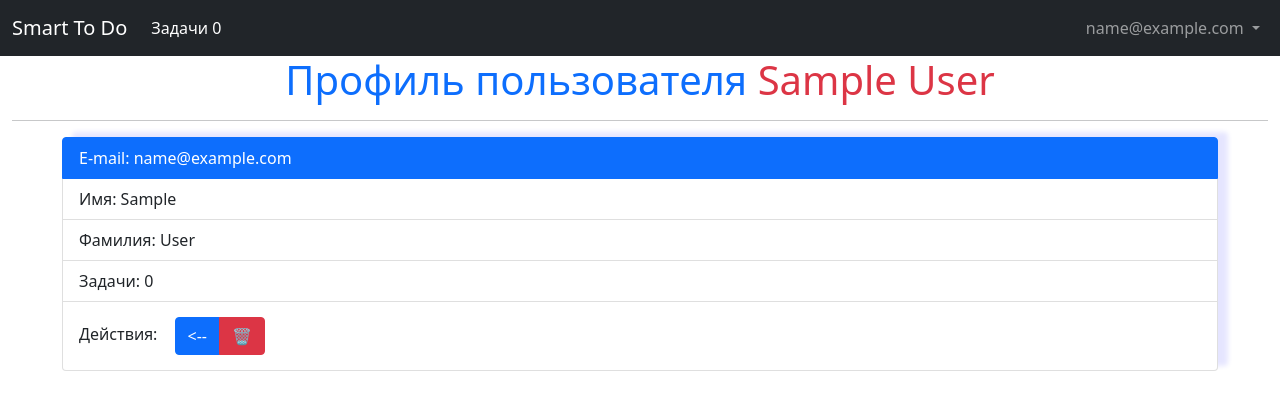
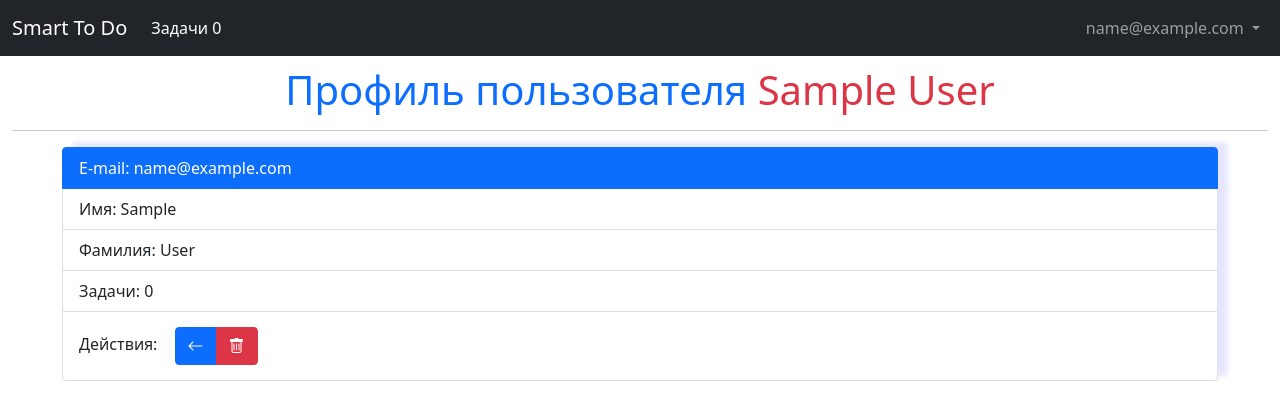
Before and after one commit to saneksking/smart_todo_app, a Django app: page /admin-panel/profile/1/ in a window 1280 px wide. Shown: the top 420 px of the page. Run offline with Django 5.2, Linux system fonts and the light colour scheme; the visitor is signed in with stand-in values (Sample User, id 1); data comes from the database, SQL or seed files in the repository; data that the repository does not hold is empty; some libraries are stand-ins or nearby versions.

Commit message:
Fix 0.0.3

```diff
--- a/persons/templates/persons/admin_panel/person_profile.html
+++ b/persons/templates/persons/admin_panel/person_profile.html
@@ -9,6 +9,6 @@
         <li class="list-group-item">Имя: {{ person.first_name }}</li>
         <li class="list-group-item">Фамилия: {{ person.last_name }}</li>
         <li class="list-group-item">Задачи: {% task_count person.id %}</li>
-        <li class="list-group-item">Действия: <span class="btn btn-group"><a href="{% url 'persons:admin_panel' %}" class="btn btn-primary" data-bs-toggle="tooltip" data-bs-placement="top" title="Вернуться"><--</a>{% if request.user.id %}<a href="{% url 'persons:admin_panel_delete' person.id %}" class="btn btn-danger" onclick="return confirm('Вы действительно хотите удалить пользователя {{ person.full_name }}?')" data-bs-toggle="tooltip" data-bs-placement="top" title="Удалить">🗑️</a>{% endif %}</span> </li>
+        <li class="list-group-item">Действия: <span class="btn btn-group"><a href="{% url 'persons:admin_panel' %}" class="btn btn-primary" data-bs-toggle="tooltip" data-bs-placement="top" title="Вернуться"><i class="bi bi-arrow-left"></i></a>{% if request.user.id %}<a href="{% url 'persons:admin_panel_delete' person.id %}" class="btn btn-danger" onclick="return confirm('Вы действительно хотите удалить пользователя {{ person.full_name }}?')" data-bs-toggle="tooltip" data-bs-placement="top" title="Удалить"><i class="bi bi-trash"></i></a>{% endif %}</span> </li>
     </ul>
 {% endblock %}
--- a/templates/base.html
+++ b/templates/base.html
@@ -32,7 +32,7 @@
           </a>
           <ul class="dropdown-menu" aria-labelledby="navbarDropdown">
               {% if request.user.is_superuser %}
-          <li><a class="dropdown-item" href="{% url "persons:admin_panel" %}">Админ. панель</a></li>
+          <li><a class="dropdown-item" href="{% url "persons:admin_panel" %}">Админ панель</a></li>
               {% endif %}
           <li><a class="dropdown-item" href="{% url "persons:settings" %}">Настройки</a></li>
             <li><a class="dropdown-item" href="{% url "persons:logout" %}">Выход</a></li>
@@ -56,7 +56,7 @@
   <button type="button" class="btn-close" data-bs-dismiss="alert" aria-label="Close"></button>
     </div>
 {% endif %}
-<div class="container-fluid">
+<div class="container-fluid" style="margin-top: 10px">
     {% block content %}
 {% endblock %}
 </div>
```
